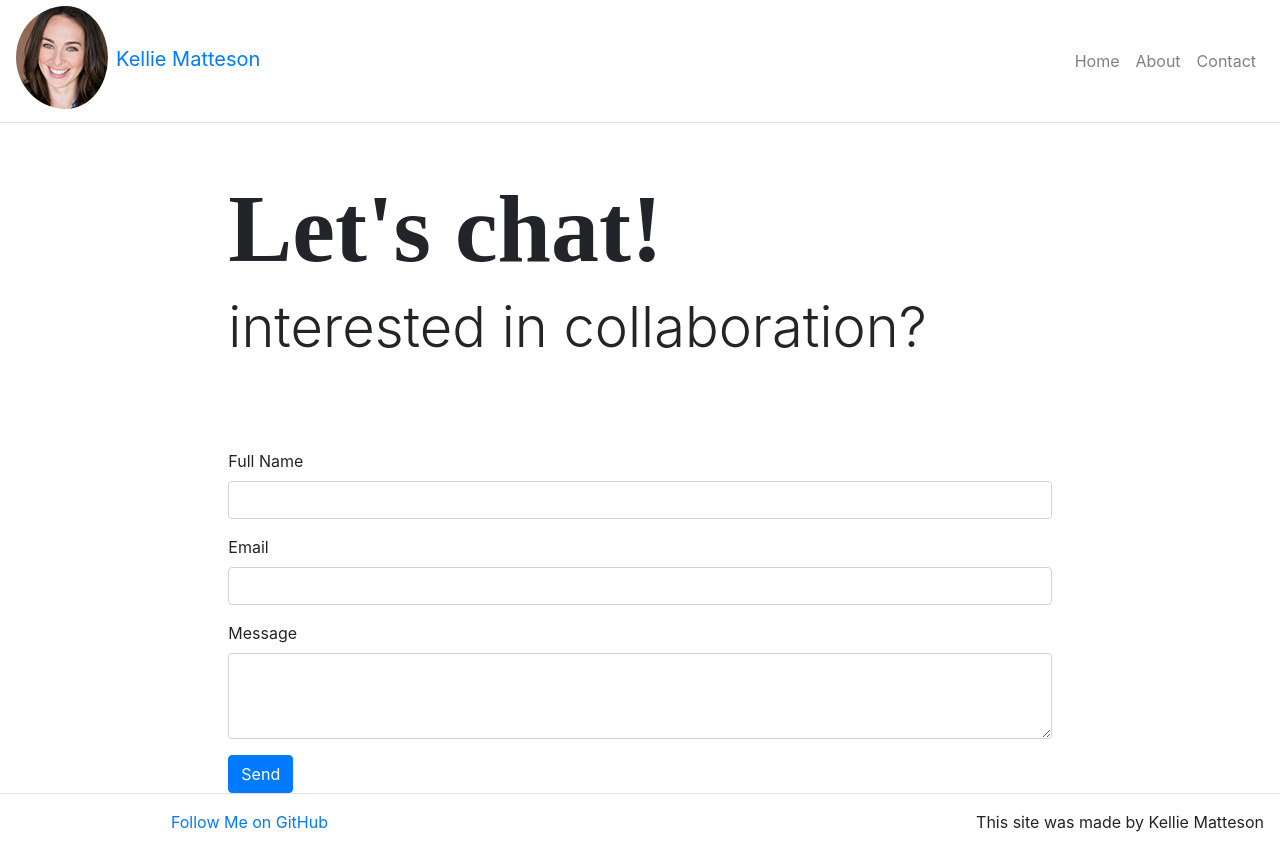
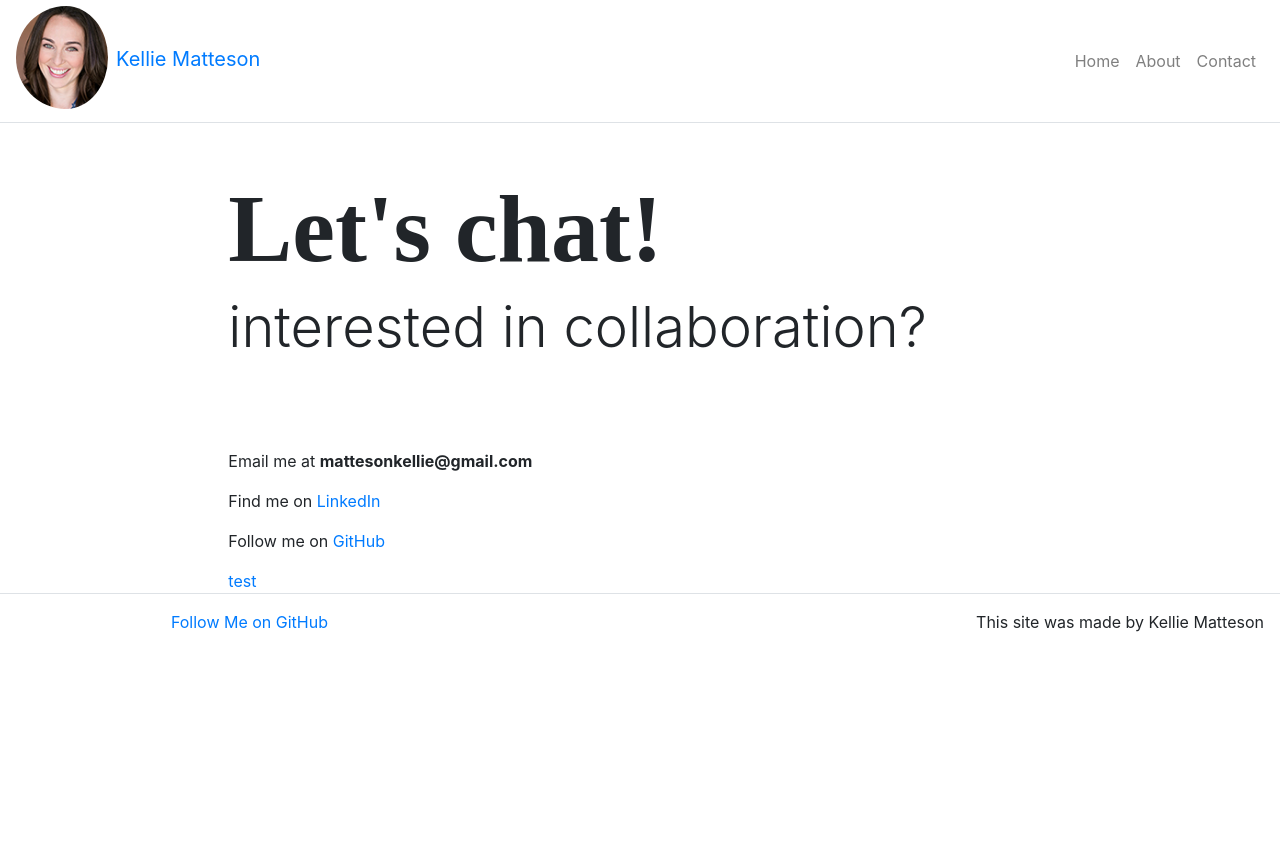
Before and after one commit to kelliematteson/portfolio, a React (Create React App) app: page /contact in a window 1280 px wide. After the commit the page ends 800 px from the top, so only its background shows below. Built offline with nearby package versions, Linux system fonts and the light colour scheme; a web font is replaced by a local one.

Commit message:
adding pdf resume

```diff
--- a/src/App.scss
+++ b/src/App.scss
@@ -55,4 +55,5 @@ h1 {
 .kmLogo {
   border-radius: 50%;
   padding: 10;
+
 }
--- a/src/pages/ContactPage.js
+++ b/src/pages/ContactPage.js
@@ -7,58 +7,58 @@ import Axios from 'axios';
 
 class ContactPage extends React.Component {
 
-        constructor(props) {
-            super(props);
-            this.state = {
-                name: '',
-                email: '',
-                message: '',
-                disabled :false,
-                emailSent: null,
+        // constructor(props) {
+        //     super(props);
+        //     this.state = {
+        //         name: '',
+        //         email: '',
+        //         message: '',
+        //         disabled :false,
+        //         emailSent: null,
 
-            }
-        }
-        handleChange = (event) => {
+        //     }
+        // }
+        // handleChange = (event) => {
 
-            const target = event.target;
-            const value = target.type === 'checkbox' ? target.checked : target.value;
-            const name = target.name;
+        //     const target = event.target;
+        //     const value = target.type === 'checkbox' ? target.checked : target.value;
+        //     const name = target.name;
 
-            this.setState({
-                [name]: value
+        //     this.setState({
+        //         [name]: value
 
-            })
-        }
+        //     })
+        // }
 
-        handleSubmit = (event) => {
-            event.preventDefault();
+        // handleSubmit = (event) => {
+        //     event.preventDefault();
 
-            this.setState({
-                disabled: true
-            });
+        //     this.setState({
+        //         disabled: true
+        //     });
 
-            Axios.post('http://localhost:3030/api/email', this.state)
-                .then(res => {
-                    if(res.data.success) {
-                    this.setState({
-                        disabled: false,
-                        emailSent: true
-                });
-            } else {
-                    this.setState({
-                        disabled: false,
-                        emailSent: false
-                    });
-                }
-            })
-                .catch(err => {
-                    this.setState({
-                        disabled: false,
-                        emailSent: false
-                    });
-                })
+        //     Axios.post('http://localhost:3030/api/email', this.state)
+        //         .then(res => {
+        //             if(res.data.success) {
+        //             this.setState({
+        //                 disabled: false,
+        //                 emailSent: true
+        //         });
+        //     } else {
+        //             this.setState({
+        //                 disabled: false,
+        //                 emailSent: false
+        //             });
+        //         }
+        //     })
+        //         .catch(err => {
+        //             this.setState({
+        //                 disabled: false,
+        //                 emailSent: false
+        //             });
+        //         })
 
-        }
+        // }
 
     render() {
         return(
@@ -66,7 +66,7 @@ class ContactPage extends React.Component {
                 <Hero title={this.props.title} subTitle={this.props.subTitle}/>
 
                 <Content>
-                    <Form onSubmit={this.handleSubmit}>
+                    {/* <Form onSubmit={this.handleSubmit}>
                         <Form.Group>
                             <Form.Label htmlFor="full-name">Full Name</Form.Label>
                             <Form.Control id="full-name" name="name" type="text" value={this.state.name} onChange={this.handleChange} />
@@ -89,7 +89,11 @@ class ContactPage extends React.Component {
                         {this.state.emailSent === true && <p className="d-inline success-msg">Email Sent</p>}
                         {this.state.emailSent === false && <p className="d-inline err-msg">Email not Sent</p>}
 
-                    </Form>
+                    </Form> */}
+                    <p>Email me at <strong>mattesonkellie@gmail.com</strong></p>
+                    <p>Find me on <a href="https://www.linkedin.com/in/kelliematteson/">LinkedIn</a></p>
+                    <p>Follow me on <a href="https://github.com/kelliematteson">GitHub</a></p>
+                    <a href="../assets/images/kelliematteson_fullstackdevResume-1.pdf" download="kelliemattesonResume"> test </a>
 
                 </Content>
             </div>
```
Also changed, not shown: 2 other files (tests, documents, lock files or other folders).
